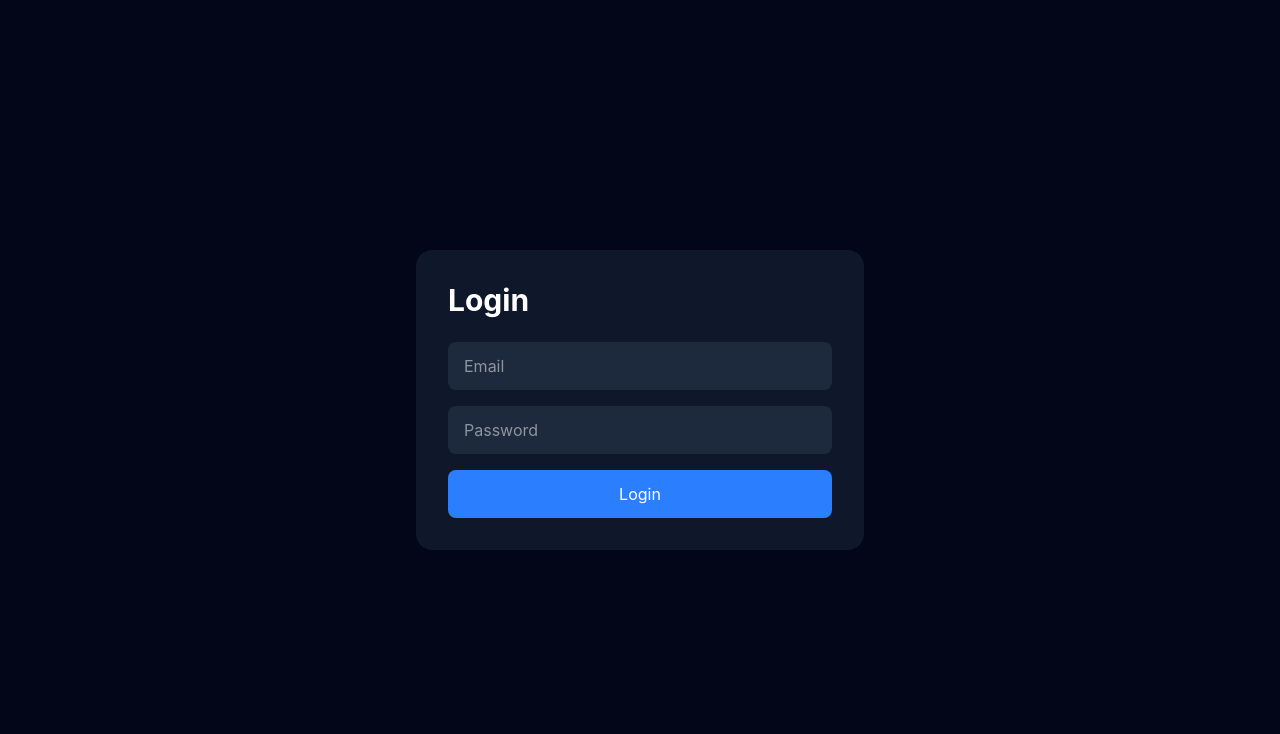
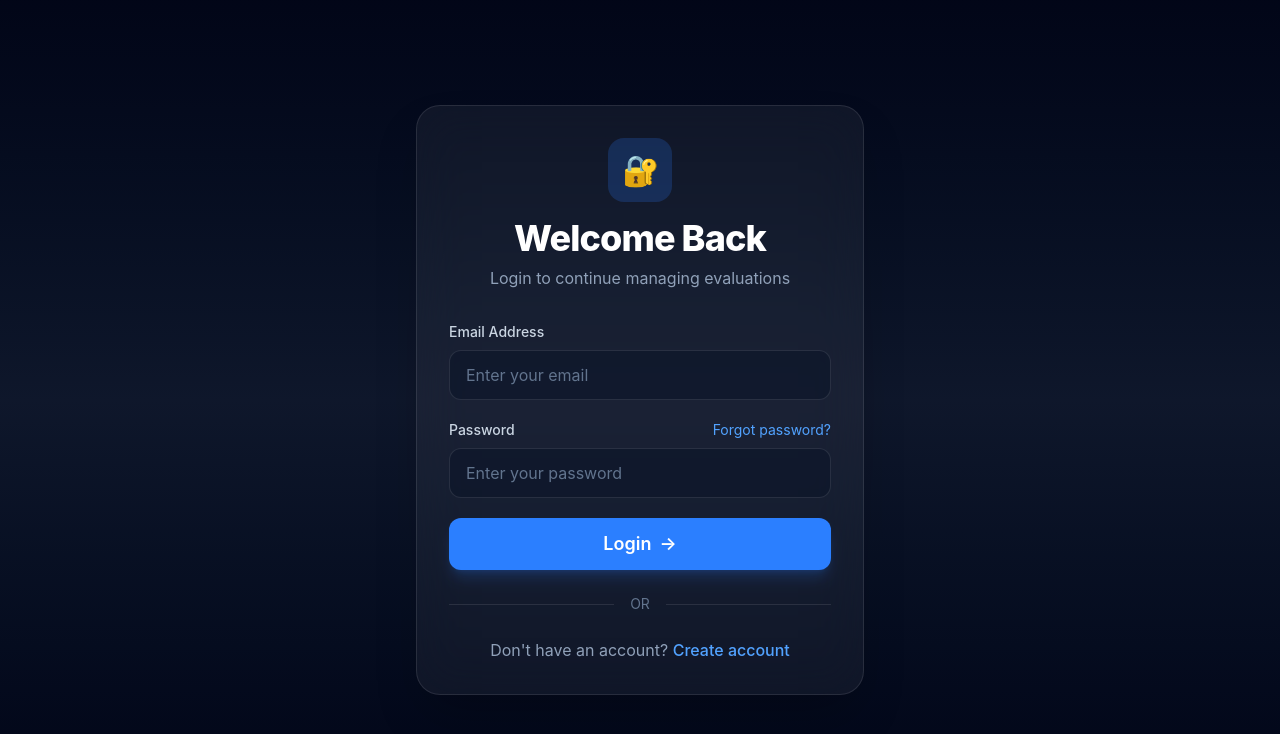
Before and after one commit to RRThrsh/evaluation-frontend, a React (Vite) app: page /login in a window 1280 px wide. Shown: the top 734 px of the page. Built offline with nearby package versions, Linux system fonts and the light colour scheme.

Commit message:
FIX: ui/ux

```diff
--- a/src/pages/Login.jsx
+++ b/src/pages/Login.jsx
@@ -1,24 +1,27 @@
 import { useState } from "react";
+import { Link } from "react-router-dom";
 import { loginUser } from "../api/auth";
 
 export default function Login() {
-
     const [form, setForm] = useState({
         email: "",
-        password: ""
+        password: "",
     });
 
     const [message, setMessage] = useState("");
+    const [loading, setLoading] = useState(false);
 
     const handleChange = (e) => {
         setForm({
             ...form,
-            [e.target.name]: e.target.value
+            [e.target.name]: e.target.value,
         });
     };
 
     const handleSubmit = async (e) => {
         e.preventDefault();
+        setLoading(true);
+        setMessage("");
 
         try {
             const res = await loginUser(form);
@@ -28,7 +31,10 @@ export default function Login() {
                 res.data.accessToken
             );
 
-            setMessage("Login successful");
+            setMessage("Login successful!");
+
+            // Optional redirect
+            // navigate("/dashboard");
 
         } catch (err) {
             console.error(err);
@@ -36,47 +42,134 @@ export default function Login() {
             setMessage(
                 err.response?.data?.message || "Login failed"
             );
+        } finally {
+            setLoading(false);
         }
     };
 
     return (
-        <div className="flex min-h-screen items-center justify-center bg-slate-950">
-            <div className="w-full max-w-md rounded-2xl bg-slate-900 p-8">
-                <h2 className="mb-6 text-3xl font-bold text-white">
-                    Login
+        <div className="relative flex min-h-screen items-center justify-center overflow-hidden bg-gradient-to-b from-slate-950 via-slate-900 to-slate-950 px-6">
+
+            {/* Background Glow */}
+            <div className="absolute inset-0 -z-10">
+                <div className="absolute left-1/2 top-0 h-[450px] w-[450px] -translate-x-1/2 rounded-full bg-blue-500/20 blur-3xl" />
+            </div>
+
+            {/* Login Card */}
+            <div className="w-full max-w-md rounded-3xl border border-white/10 bg-white/5 p-8 shadow-2xl backdrop-blur-xl">
+
+                {/* Header */}
+                <div className="mb-8 text-center">
+                    <div className="mx-auto mb-4 flex h-16 w-16 items-center justify-center rounded-2xl bg-blue-500/20">
+                        <span className="text-3xl">🔐</span>
+                    </div>
+
+                    <h2 className="text-4xl font-extrabold tracking-tight text-white">
+                        Welcome Back
                     </h2>
 
+                    <p className="mt-2 text-slate-400">
+                        Login to continue managing evaluations
+                    </p>
+                </div>
+
+                {/* Alert Message */}
                 {message && (
-                    <p className="mb-4 text-sm text-green-400">
+                    <div
+                        className={`mb-5 rounded-xl border px-4 py-3 text-sm ${
+                            message.toLowerCase().includes("successful")
+                                ? "border-green-500/20 bg-green-500/10 text-green-400"
+                                : "border-red-500/20 bg-red-500/10 text-red-400"
+                        }`}
+                    >
                         {message}
-                    </p>
+                    </div>
                 )}
 
-                <form onSubmit={handleSubmit} className="space-y-4">
+                {/* Form */}
+                <form onSubmit={handleSubmit} className="space-y-5">
+
+                    {/* Email */}
+                    <div>
+                        <label className="mb-2 block text-sm font-medium text-slate-300">
+                            Email Address
+                        </label>
 
                         <input
                             type="email"
                             name="email"
-                        placeholder="Email"
+                            placeholder="Enter your email"
+                            value={form.email}
                             onChange={handleChange}
-                        className="w-full rounded-lg bg-slate-800 px-4 py-3 text-white"
+                            required
+                            className="w-full rounded-xl border border-white/10 bg-slate-900/70 px-4 py-3 text-white outline-none transition-all duration-300 placeholder:text-slate-500 focus:border-blue-500 focus:ring-2 focus:ring-blue-500/30"
                         />
+                    </div>
+
+                    {/* Password */}
+                    <div>
+                        <div className="mb-2 flex items-center justify-between">
+                            <label className="text-sm font-medium text-slate-300">
+                                Password
+                            </label>
+
+                            <button
+                                type="button"
+                                className="text-sm text-blue-400 hover:text-blue-300"
+                            >
+                                Forgot password?
+                            </button>
+                        </div>
 
                         <input
                             type="password"
                             name="password"
-                        placeholder="Password"
+                            placeholder="Enter your password"
+                            value={form.password}
                             onChange={handleChange}
-                        className="w-full rounded-lg bg-slate-800 px-4 py-3 text-white"
+                            required
+                            className="w-full rounded-xl border border-white/10 bg-slate-900/70 px-4 py-3 text-white outline-none transition-all duration-300 placeholder:text-slate-500 focus:border-blue-500 focus:ring-2 focus:ring-blue-500/30"
                         />
+                    </div>
 
+                    {/* Submit */}
                     <button
                         type="submit"
-                        className="w-full rounded-lg bg-blue-500 py-3 text-white"
+                        disabled={loading}
+                        className="group flex w-full items-center justify-center rounded-xl bg-blue-500 py-3 text-lg font-semibold text-white shadow-lg shadow-blue-500/20 transition-all duration-300 hover:scale-[1.02] hover:bg-blue-600 active:scale-[0.98] disabled:cursor-not-allowed disabled:opacity-70"
                     >
+                        {loading ? (
+                            <div className="h-5 w-5 animate-spin rounded-full border-2 border-white border-t-transparent" />
+                        ) : (
+                            <>
                                 Login
+                                <span className="ml-2 transition-transform group-hover:translate-x-1">
+                                    →
+                                </span>
+                            </>
+                        )}
                     </button>
                 </form>
+
+                {/* Divider */}
+                <div className="my-6 flex items-center gap-4">
+                    <div className="h-px flex-1 bg-white/10" />
+                    <span className="text-sm text-slate-500">
+                        OR
+                    </span>
+                    <div className="h-px flex-1 bg-white/10" />
+                </div>
+
+                {/* Signup */}
+                <p className="text-center text-slate-400">
+                    Don&apos;t have an account?{" "}
+                    <Link
+                        to="/signup"
+                        className="font-medium text-blue-400 transition hover:text-blue-300"
+                    >
+                        Create account
+                    </Link>
+                </p>
             </div>
         </div>
     );
```
Lines whose indentation alone changed are shown as unchanged.
